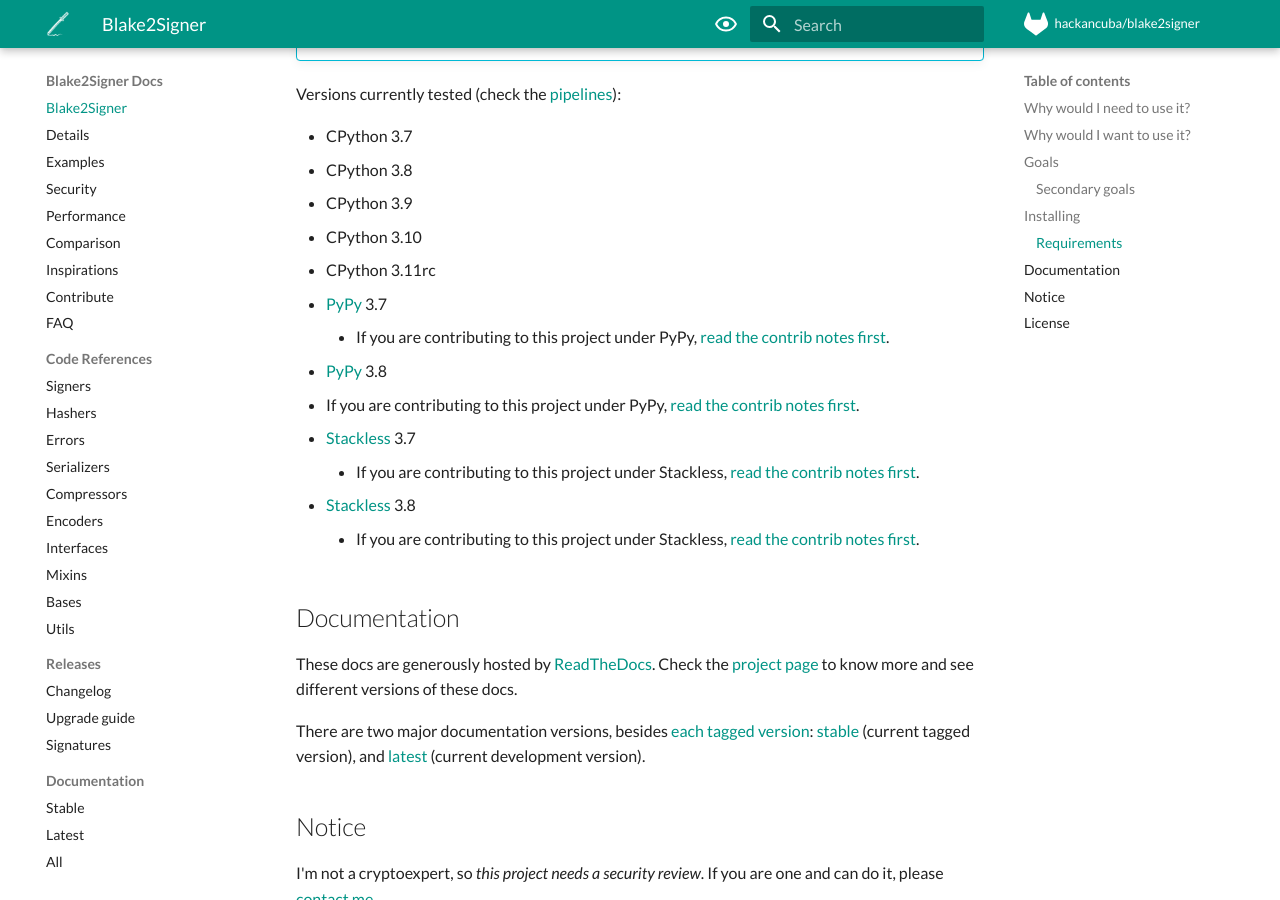
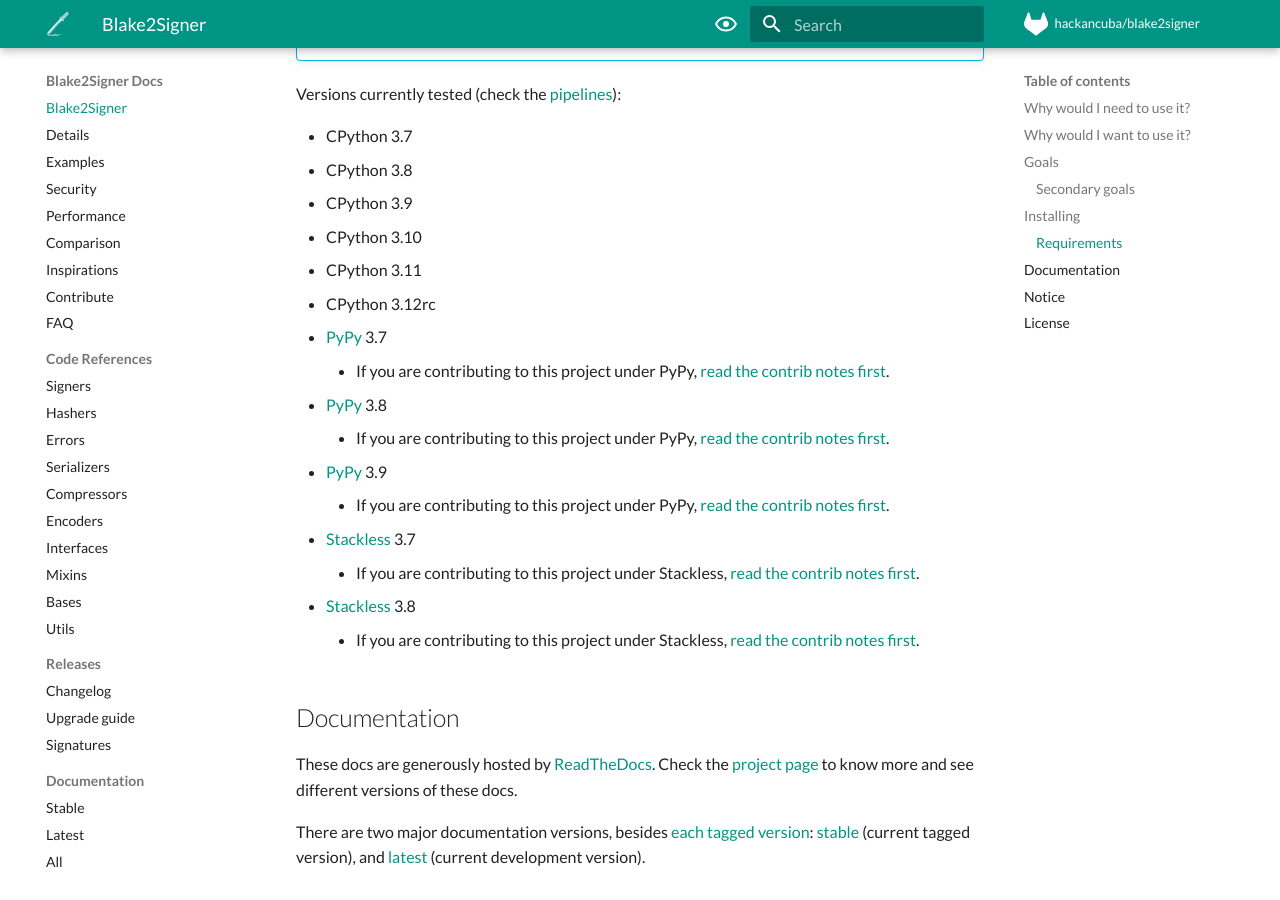
Before and after one commit to HacKanCuBa/blake2signer, an MkDocs documentation site: the page built from docs/docs/index.md, in a window 1280 px wide and 900 px high, scrolled down 2136 px. Built offline with MkDocs 1.6.1 and Material for MkDocs 9.7.7, drawn with Linux system fonts in a browser that asks for light colours; comment, search, counter and statistics services are not loaded.

Commit message:
:memo: Update tested versions in readme

```diff
--- a/docs/docs/index.md
+++ b/docs/docs/index.md
@@ -70,11 +70,14 @@
 * CPython 3.8
 * CPython 3.9
 * CPython 3.10
-* CPython 3.11rc
+* CPython 3.11
+* CPython 3.12rc
 * [PyPy](https://www.pypy.org) 3.7
     * If you are contributing to this project under PyPy, [read the contrib notes first](contrib.md#working-under-pypy).
 * [PyPy](https://www.pypy.org) 3.8
-  * If you are contributing to this project under PyPy, [read the contrib notes first](contrib.md#working-under-pypy).
+    * If you are contributing to this project under PyPy, [read the contrib notes first](contrib.md#working-under-pypy).
+* [PyPy](https://www.pypy.org) 3.9
+    * If you are contributing to this project under PyPy, [read the contrib notes first](contrib.md#working-under-pypy).
 * [Stackless](https://github.com/stackless-dev/stackless/wiki) 3.7
     * If you are contributing to this project under Stackless, [read the contrib notes first](contrib.md#working-under-stackless).
 * [Stackless](https://github.com/stackless-dev/stackless/wiki) 3.8
```
Also changed, not shown: README.md.
